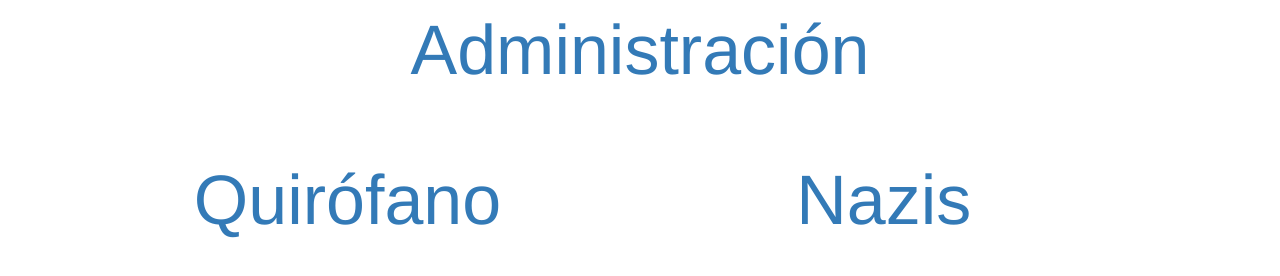
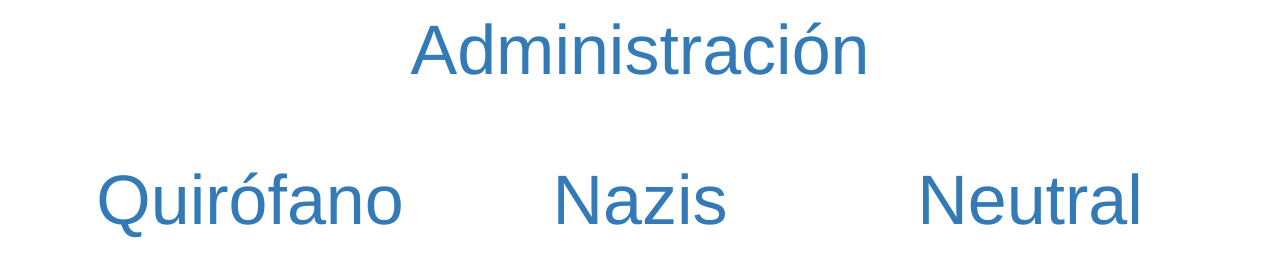
Before and after one commit to carloslancha/escape-room-tools, a website: page public/index.html in a window 1280 px wide. Drawn offline with nearby package versions, Linux system fonts and the light colour scheme.

Commit message:
Add link to neutral scenario

```diff
--- a/public/index.html
+++ b/public/index.html
@@ -22,11 +22,14 @@
 				</div>
 			</div>
 			<div class="row">
-				<div class="col-md-offset-1 col-md-4">
+				<div class="col-md-4">
 					<a href="/quirofano">Quirófano</a>
 				</div>
-				<div class="col-md-offset-2col-md-4">
+				<div class="col-md-4">
 					<a href="/nazis">Nazis</a>
+				</div>
+				<div class="col-md-4">
+					<a href="/neutral">Neutral</a>
 				</div>
 			</div>
 	</body>
```
